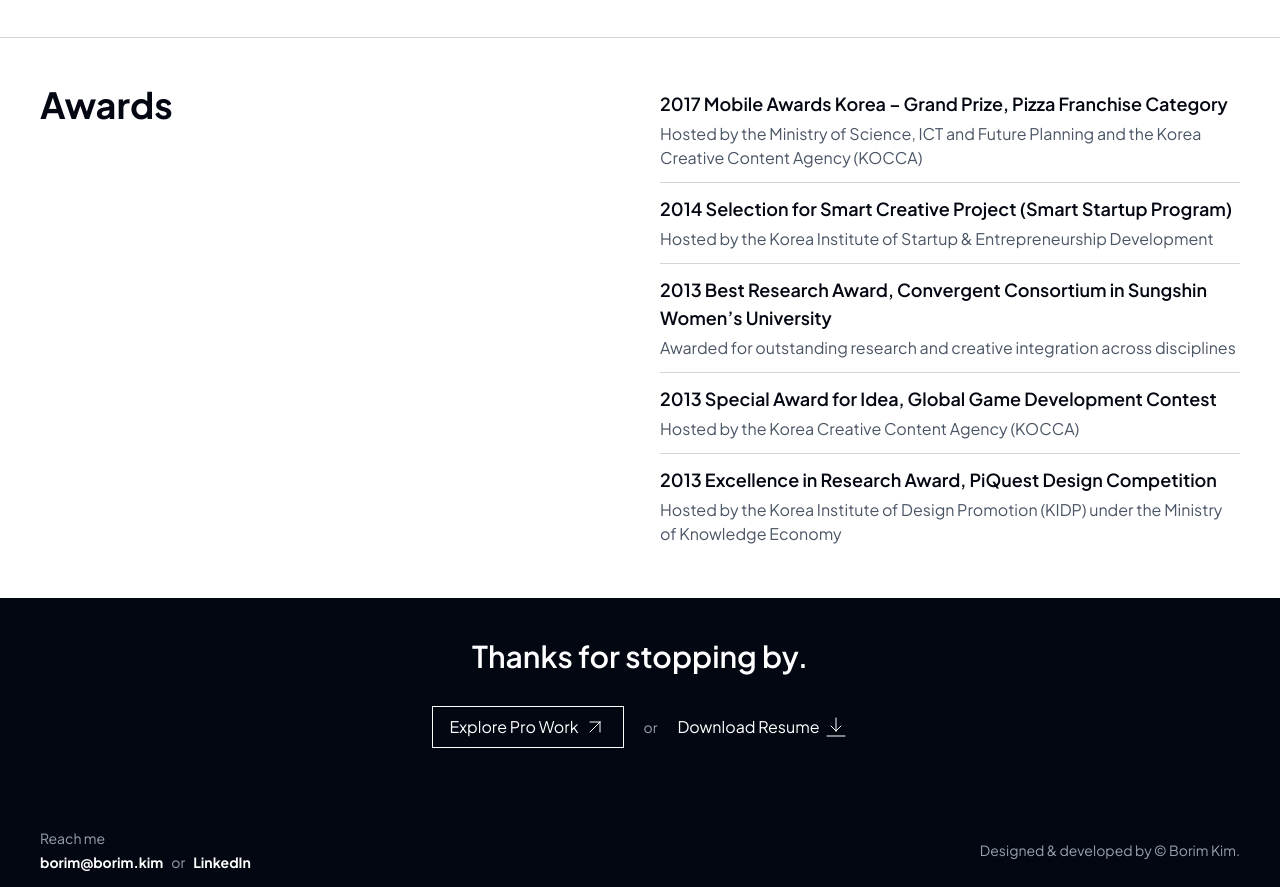
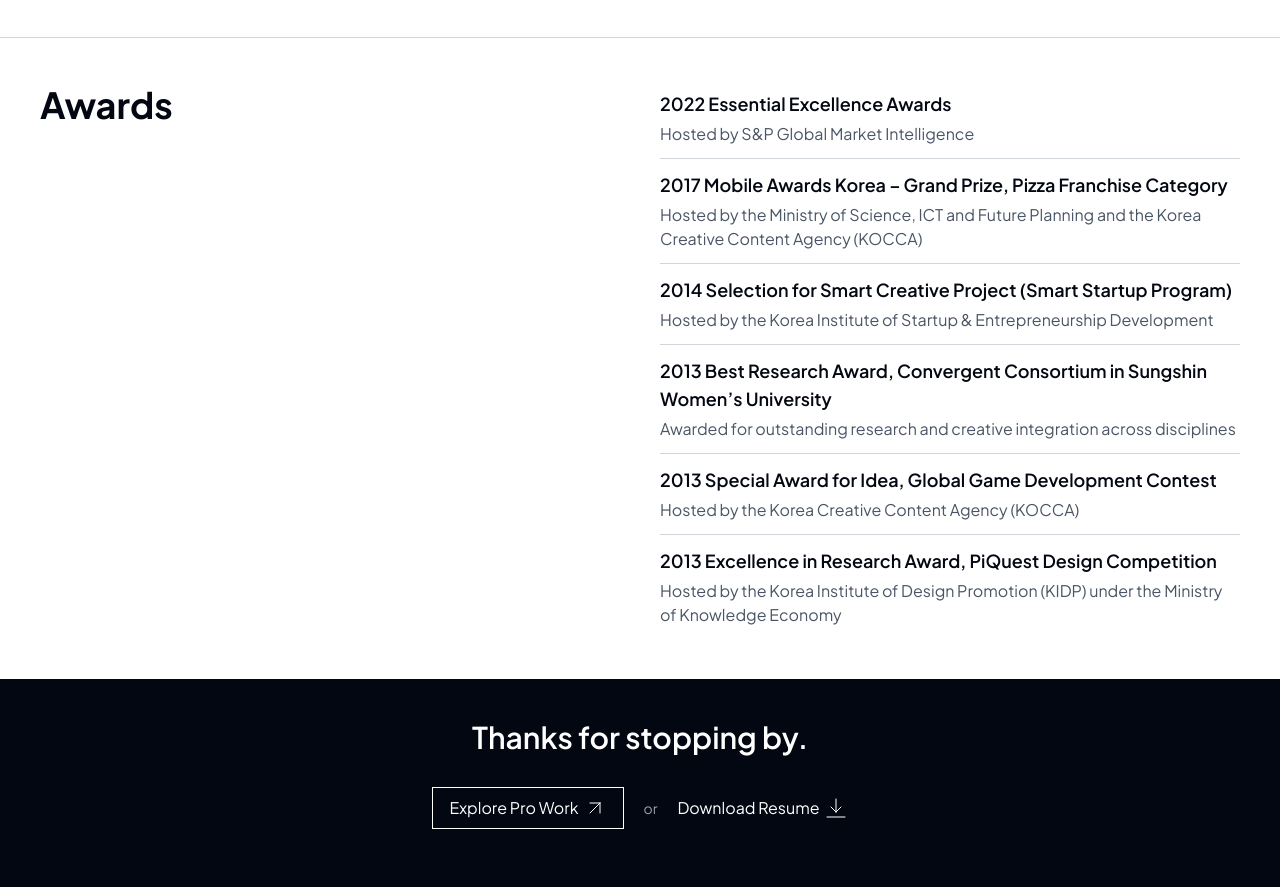
Before and after one commit to lydia9302/web, a website: page about.html in a window 1280 px wide. Shown: the part 1494-2381 px from the top of the page. Drawn offline with Linux system fonts and the light colour scheme.

Commit message:
about - add award

```diff
--- a/about.html
+++ b/about.html
@@ -284,20 +284,20 @@
         <div class="flex flex-col gap-3 py-3 border-b border-gray-300">
           <div class="flex gap-3 items-start w-full">
             <div class="flex flex-col gap-1">
+              <p class="text-lg font-semibold text-gray-950 mb-0">2022 Essential Excellence Awards</p>
+              <p class="text-gray-600 mb-0">Hosted by S&P Global Market Intelligence</p>
+            </div>
+          </div>
+        </div>
+        <!-- Award 2 -->
+        <div class="flex flex-col gap-3 py-3 border-b border-gray-300">
+          <div class="flex gap-3 items-start w-full">
+            <div class="flex flex-col gap-1">
               <p class="text-lg font-semibold text-gray-950 mb-0">2017 Mobile Awards Korea – Grand Prize, Pizza Franchise Category</p>
               <p class="text-gray-600 mb-0">Hosted by the Ministry of Science, ICT and Future Planning and the Korea Creative Content Agency (KOCCA)</p>
             </div>
           </div>
         </div>
-        <!-- Award 2 -->
-        <!-- <div class="flex flex-col gap-3 py-3 border-b border-gray-300">
-          <div class="flex gap-3 items-start w-full">
-            <div class="flex flex-col gap-1">
-              <p class="text-lg font-semibold text-gray-950 mb-0">2014 Shortlist, Korea Institute of Start-up & Entrepreneurship Development</p>
-              <p class="text-gray-600 mb-0">Recognized for innovative project concept and execution</p>
-            </div>
-          </div>
-        </div> -->
        <!-- Award 3 -->
         <div class="flex flex-col gap-3 py-3 border-b border-gray-300">
           <div class="flex gap-3 items-start w-full">
@@ -366,8 +366,7 @@
         <!-- Tertiary btn -->
         <a
           href="src/BorimKim_Resume.pdf" download="BorimKim_Resume.pdf"
-          class="tertiary flex items-center gap-1 py-2 text-white hover:text-key-lighter transition-colors"
-        >
+          class="tertiary flex items-center gap-1 py-2 text-white hover:text-key-lighter transition-colors">
           <span>Download Resume</span>
           <svg
             class="w-6 h-6"
```
